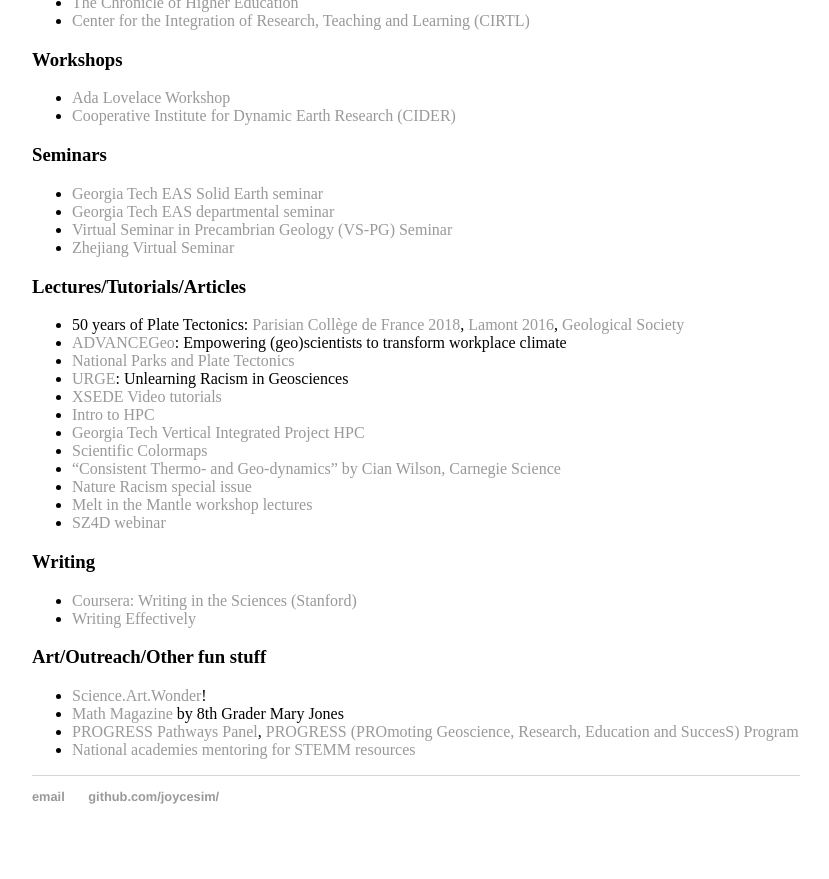
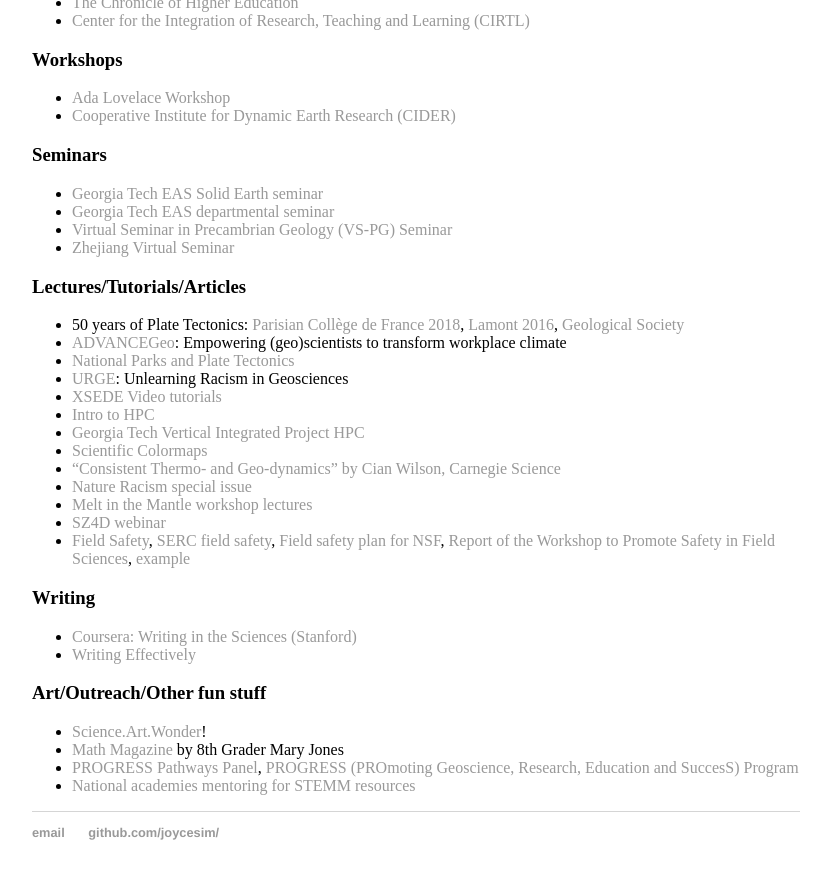
Before and after one commit to joycesim/joycesim.github.io, a Jekyll site: the page built from research/index.md, in a window 1280 px wide and 900 px high, scrolled down 7189 px. Shown: the top 879 px of the window, without its empty margins (224-1053 px from the left). Built offline with Jekyll 4.4.1, drawn with Linux system fonts in a browser that asks for light colours.

Commit message:
Update index.md

```diff
--- a/research/index.md
+++ b/research/index.md
@@ -146,6 +146,7 @@
 * [Nature Racism special issue](https://www.nature.com/immersive/d42859-022-00031-8/index.html)
 * [Melt in the Mantle workshop lectures](https://www.newton.ac.uk/event/mim/)
 * [SZ4D webinar](https://www.sz4d.org/past)
+* [Field Safety](https://fieldsafe.colorado.edu/what-advanceing-fieldsafety), [SERC field safety](https://serc.carleton.edu/advancegeo/resources/field_work.html), [Field safety plan for NSF](https://www.esa.org/events/the-esa-weekly-water-cooler/what-goes-into-a-field-safety-plan/), [Report of the Workshop to Promote Safety in Field Sciences](https://zenodo.org/records/5841983), [example](https://hsrm.umn.edu/department-environmental-health-safety/lab-research-safety/other-services/field-research-safety)
 
 ### Writing
 * [Coursera: Writing in the Sciences (Stanford)](https://www.coursera.org/learn/sciwrite)
```
